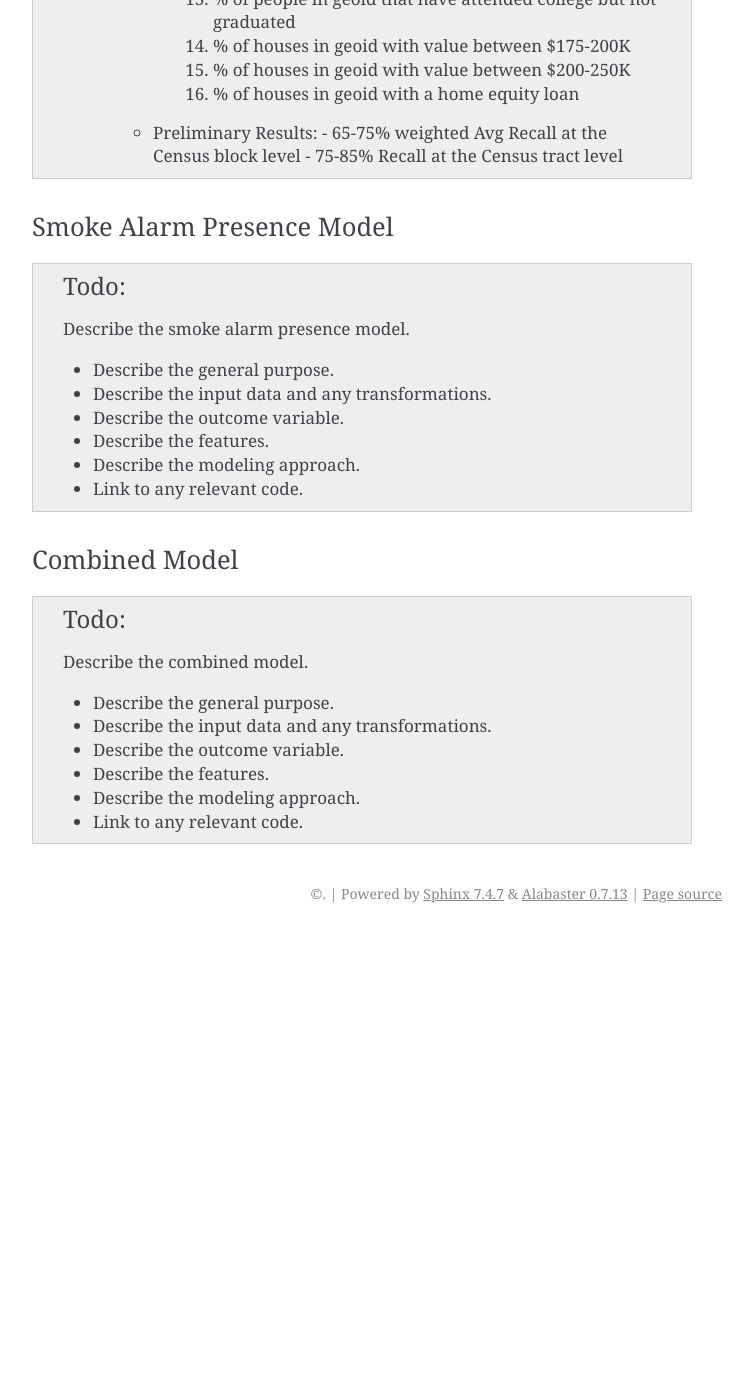
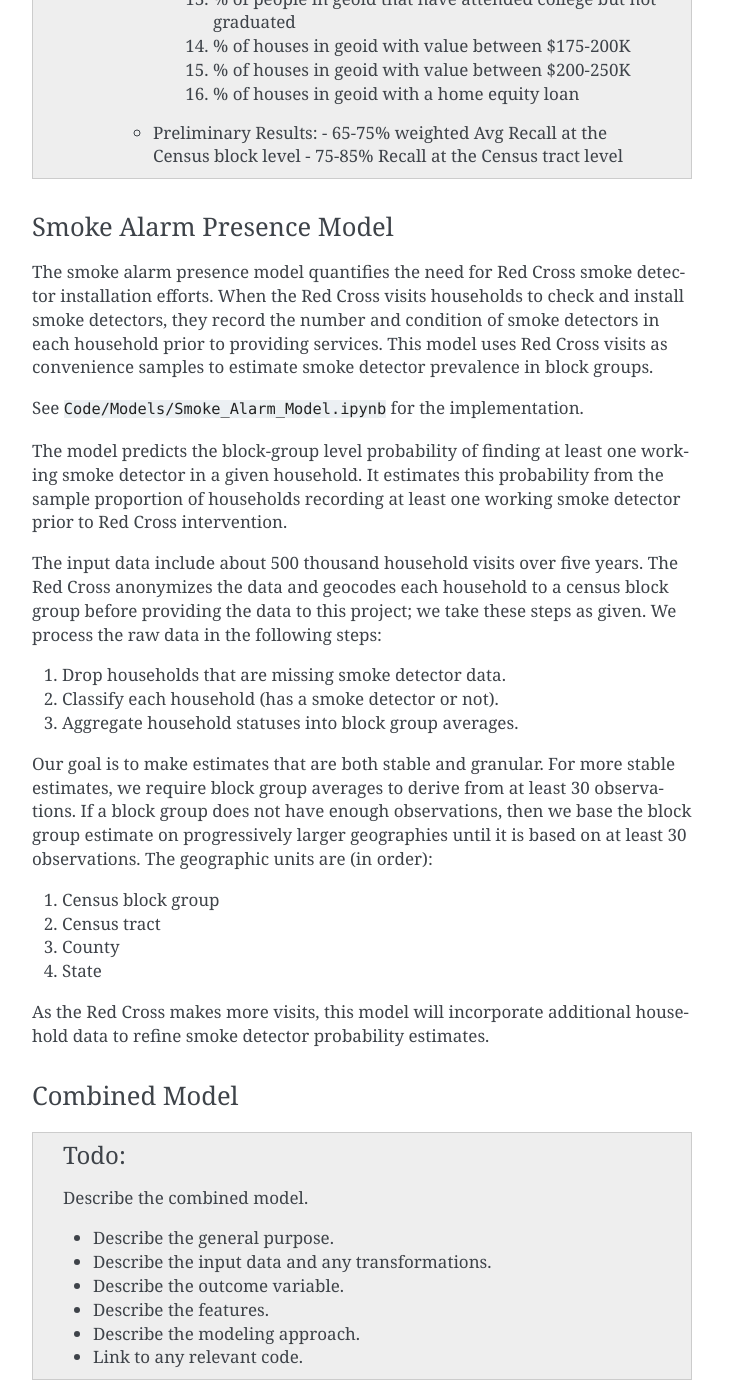
Before and after one commit to DataKind-DC/rcp2, a Sphinx documentation site: the page built from docs/data-pipeline.rst, in a window 1280 px wide and 1400 px high, scrolled down 4026 px. Shown: the whole window, without its empty margins (388-1141 px from the left). Built offline with Sphinx 7.4.7, drawn with Linux system fonts in a browser that asks for light colours; before the commit the page ends 4959 px from its top, so only the background shows below that.

Commit message:
Document the smoke detector prevalence model.

```diff
--- a/docs/data-pipeline.rst
+++ b/docs/data-pipeline.rst
@@ -163,25 +163,42 @@ Fire Propensity Model
 Smoke Alarm Presence Model
 ~~~~~~~~~~~~~~~~~~~~~~~~~~
 
-.. todo::
+The smoke alarm presence model quantifies the need for Red Cross smoke detector
+installation efforts. When the Red Cross visits households to check and install
+smoke detectors, they record the number and condition of smoke detectors in each
+household prior to providing services. This model uses Red Cross visits as
+convenience samples to estimate smoke detector prevalence in block groups.
 
-   Describe the smoke alarm presence model.
+See ``Code/Models/Smoke_Alarm_Model.ipynb`` for the implementation.
 
-   - Describe the general purpose.
-   - Describe the input data and any transformations.
-   - Describe the outcome variable.
-   - Describe the features.
-   - Describe the modeling approach.
-   - Link to any relevant code.
+The model predicts the block-group level probability of finding at least one
+working smoke detector in a given household. It estimates this probability from
+the sample proportion of households recording at least one working smoke
+detector prior to Red Cross intervention.
 
-.. From slides:
+The input data include about 500 thousand household visits over five years.
+The Red Cross anonymizes the data and geocodes each household to a census block
+group before providing the data to this project; we take these steps as given.
+We process the raw data in the following steps:
 
-  - Objective: Predict what percentage of households within census geographies have a working smoke detector
-  - Inputs: RC Home Visits (Smoke Alarm Presence)
-  - 1 million houses visited
-  - Model: Hierarchical statistical model
-  - smoke detector presence at time of visit
-  - mean + standard error at first geography with > 30 records
+1. Drop households that are missing smoke detector data.
+2. Classify each household (has a smoke detector or not).
+3. Aggregate household statuses into block group averages.
+
+Our goal is to make estimates that are both stable and granular. For more stable
+estimates, we require block group averages to derive from at least 30
+observations. If a block group does not have enough observations, then we base
+the block group estimate on progressively larger geographies until it is based
+on at least 30 observations. The geographic units are (in order):
+
+1. Census block group
+2. Census tract
+3. County
+4. State
+
+As the Red Cross makes more visits, this model will incorporate additional
+household data to refine smoke detector probability estimates.
+
 
 Combined Model
 ~~~~~~~~~~~~~~
```
